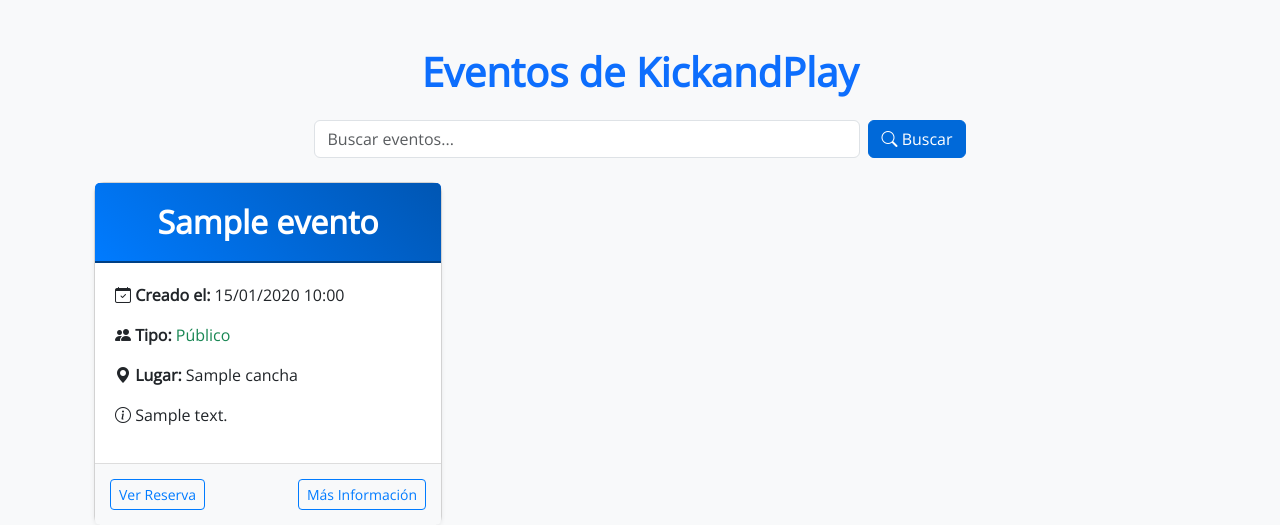
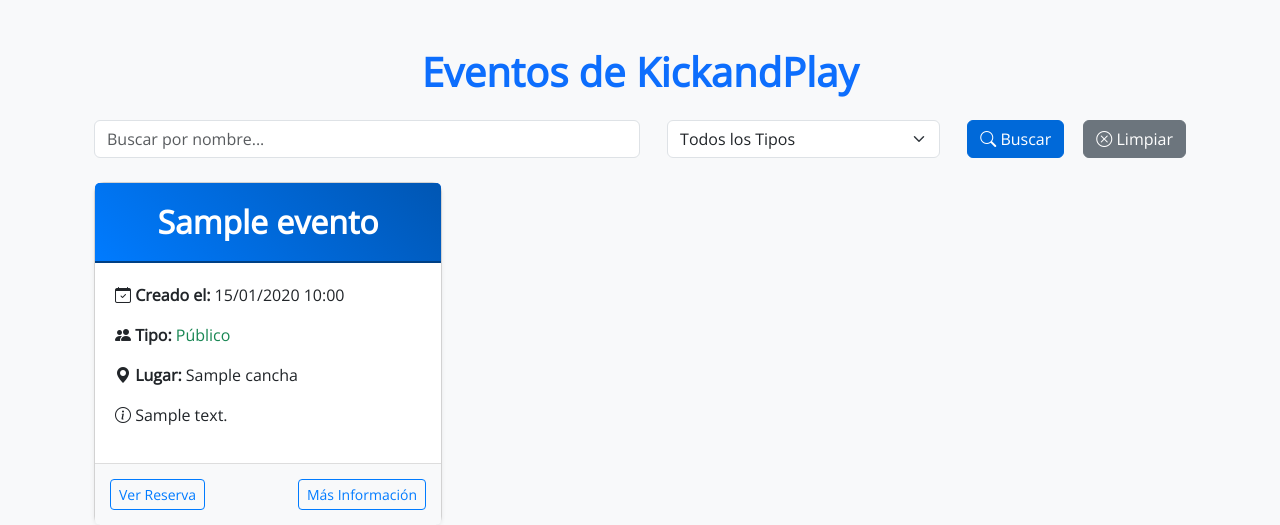
Before and after one commit to Frn14KV/kickandplay, a Django app: page /eventos/ in a window 1280 px wide. Shown: the part 56-581 px from the top of the page. Run offline with Django 5.2, Linux system fonts and the light colour scheme; tables that the repository leaves empty hold one stand-in row (values such as "Sample post"); parts of the project's set-up code (start-up, migrations or seed data) failed here and were passed over.

Commit message:
actualizacion n27

```diff
--- a/canchas/templates/eventos.html
+++ b/canchas/templates/eventos.html
@@ -10,16 +10,31 @@
     <h1 class="text-center text-primary mb-4">Eventos de KickandPlay</h1>
 
     <!-- Barra de búsqueda -->
-    <form class="search-form d-flex justify-content-center mb-4">
+    <form method="get" class="search-form d-flex justify-content-between mb-4">
+        <!-- Campo para buscar por nombre -->
         <input
             type="text"
-            placeholder="Buscar eventos..."
+            name="nombre"
+            placeholder="Buscar por nombre..."
             class="form-control w-50 me-2"
             aria-label="Buscar eventos"
+            value="{{ request.GET.nombre|default_if_none:'' }}"
         >
+
+        <!-- Selector para filtrar por tipo de evento -->
+        <select name="tipo" class="form-select w-25 me-2">
+            <option value="" {% if not request.GET.tipo %}selected{% endif %}>Todos los Tipos</option>
+            <option value="publico" {% if request.GET.tipo == "publico" %}selected{% endif %}>Público</option>
+            <option value="privado" {% if request.GET.tipo == "privado" %}selected{% endif %}>Privado</option>
+        </select>
+
+        <!-- Botón de búsqueda -->
         <button type="submit" class="btn btn-primary">
             <i class="bi bi-search"></i> Buscar
         </button>
+        <a href="{% url 'lista_eventos' %}" class="btn btn-secondary">
+            <i class="bi bi-x-circle"></i> Limpiar
+        </a>
     </form>
 
     <!-- Listado de eventos -->
@@ -73,12 +88,11 @@
         {% empty %}
         <div class="col-12">
             <div class="text-center">
-                <p class="text-muted">No hay eventos disponibles en este momento.</p>
+                <p class="text-muted">No hay eventos disponibles con los criterios de búsqueda.</p>
             </div>
         </div>
         {% endfor %}
     </div>
-
 
     <!-- Controles de paginación -->
     <nav aria-label="Paginación de eventos" class="mt-4">
@@ -86,12 +100,12 @@
             <!-- Botón "Primera" -->
             {% if page_obj.has_previous %}
             <li class="page-item">
-                <a class="page-link" href="?page=1" aria-label="Primera">
+                <a class="page-link" href="?page=1&nombre={{ request.GET.nombre }}&tipo={{ request.GET.tipo }}" aria-label="Primera">
                     <span aria-hidden="true">&laquo;&laquo;</span>
                 </a>
             </li>
             <li class="page-item">
-                <a class="page-link" href="?page={{ page_obj.previous_page_number }}" aria-label="Anterior">
+                <a class="page-link" href="?page={{ page_obj.previous_page_number }}&nombre={{ request.GET.nombre }}&tipo={{ request.GET.tipo }}" aria-label="Anterior">
                     <span aria-hidden="true">&laquo;</span>
                 </a>
             </li>
@@ -101,7 +115,7 @@
             {% for num in page_obj.paginator.page_range %}
             {% if page_obj.number|add:"-3" <= num <= page_obj.number|add:"3" %}
             <li class="page-item {% if page_obj.number == num %}active{% endif %}">
-                <a class="page-link" href="?page={{ num }}">{{ num }}</a>
+                <a class="page-link" href="?page={{ num }}&nombre={{ request.GET.nombre }}&tipo={{ request.GET.tipo }}">{{ num }}</a>
             </li>
             {% endif %}
             {% endfor %}
@@ -109,12 +123,12 @@
             <!-- Botón "Siguiente" -->
             {% if page_obj.has_next %}
             <li class="page-item">
-                <a class="page-link" href="?page={{ page_obj.next_page_number }}" aria-label="Siguiente">
+                <a class="page-link" href="?page={{ page_obj.next_page_number }}&nombre={{ request.GET.nombre }}&tipo={{ request.GET.tipo }}" aria-label="Siguiente">
                     <span aria-hidden="true">&raquo;</span>
                 </a>
             </li>
             <li class="page-item">
-                <a class="page-link" href="?page={{ page_obj.paginator.num_pages }}" aria-label="Última">
+                <a class="page-link" href="?page={{ page_obj.paginator.num_pages }}&nombre={{ request.GET.nombre }}&tipo={{ request.GET.tipo }}" aria-label="Última">
                     <span aria-hidden="true">&raquo;&raquo;</span>
                 </a>
             </li>
--- a/canchas/views.py
+++ b/canchas/views.py
@@ -50,6 +50,7 @@
         'caracteristicas': caracteristicas,
         'page_obj': page_obj
     })
+
 #lista de canchas
 def lista_canchas(request):
     hoy = date.today()
@@ -59,8 +60,6 @@
     lon_usuario = float(request.GET.get('lon', 0))
     distancia_max = request.GET.get('distancia', None)  # Obtén el valor del parámetro
     calificacion_min = request.GET.get('calificacion_min', None)
-    filtrar_comentarios = request.GET.get('filtrar_comentarios', None)  # Si se selecciona por comentarios
-
     # Filtrar las canchas
     canchas = Canchas.objects.all()
 
@@ -71,11 +70,6 @@
     # Filtro por calificación mínima (si está presente)
     if calificacion_min:
         canchas = canchas.filter(comentarios__calificacion__gte=calificacion_min).distinct()
-
-    # Agregar lógica de filtro separado por cantidad de comentarios o calificación promedio
-    if filtrar_comentarios:
-        # Ordenar por cantidad de comentarios
-        canchas = canchas.annotate(total_comentarios=Count('comentarios')).order_by('-total_comentarios')
 
     # Filtrar por distancia
     if lat_usuario and lon_usuario and distancia_max:
@@ -91,7 +85,7 @@
     # Agregar la calificación promedio y ordenarlas por este criterio (por defecto)
     canchas = canchas.annotate(
         calificacion_avg=Avg('comentarios__calificacion')  # Calcula el promedio
-    ).order_by('-calificacion_avg')  # Ordena de mayor a menor promedio
+    ).order_by('calificacion_avg')  # Ordena de mayor a menor promedio
 
     # Configura el paginador: muestra 6 canchas por página
     paginator = Paginator(canchas, 6)  # Cambia el número a lo que prefieras
@@ -121,6 +115,16 @@
 #lista de eventos
 def lista_eventos(request):
     eventos = Evento.objects.all().order_by('-fecha_creacion')
+    # Filtrar por nombre de evento (si se proporciona)
+    query_nombre = request.GET.get('nombre', '')  # "nombre" será el nombre del input en el formulario
+    if query_nombre:
+        eventos = eventos.filter(titulo__icontains=query_nombre)
+
+    # Filtrar por tipo de evento (si se proporciona)
+    query_tipo = request.GET.get('tipo', '')  # "tipo" será el nombre del selector en el formulario
+    if query_tipo:
+        eventos = eventos.filter(tipo_evento=query_tipo)
+
      # Configura el paginador: 6 eventos por página
     paginator = Paginator(eventos, 6)  # Cambia "6" al número de eventos que quieres por página
     page_number = request.GET.get('page')  # Obtén el número de página desde la URL (parámetro GET)
```
